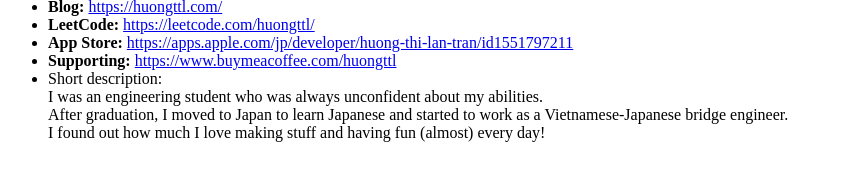
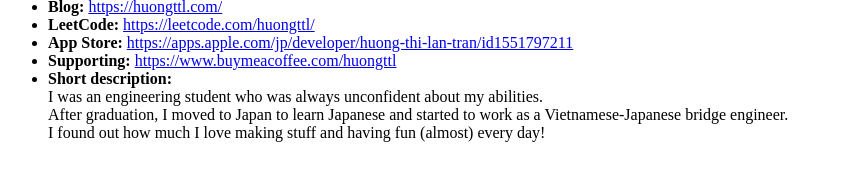
Before and after one commit to huongttl/huongttl.github.io, a plain HTML site: page index.html in a window 1280 px wide. Shown: the part 205-386 px from the top of the page, without its empty margins (0-843 px from the left). Drawn offline with Linux system fonts and the light colour scheme.

Commit message:
Fix typo About

```diff
--- a/index.html
+++ b/index.html
@@ -11,6 +11,6 @@
         <li><b>LeetCode: </b><a href="https://leetcode.com/huongttl/"target="_blank" rel="noopener noreferrer">https://leetcode.com/huongttl/</a></li>
         <li><b>App Store: </b><a href="https://apps.apple.com/jp/developer/huong-thi-lan-tran/id1551797211" target="_blank" rel="noopener noreferrer">https://apps.apple.com/jp/developer/huong-thi-lan-tran/id1551797211</a></li>
         <li><b>Supporting: </b><a href="https://www.buymeacoffee.com/huongttl" target="_blank" rel="noopener noreferrer">https://www.buymeacoffee.com/huongttl</a></li>
-        <li>Short description: <br>I was an engineering student who was always unconfident about my abilities. <br> After graduation, I moved to Japan to learn Japanese and started to work as a Vietnamese-Japanese bridge engineer. <br> I found out how much I love making stuff and having fun (almost) every day!</li>
+        <li><b>Short description: </b><br>I was an engineering student who was always unconfident about my abilities. <br> After graduation, I moved to Japan to learn Japanese and started to work as a Vietnamese-Japanese bridge engineer. <br> I found out how much I love making stuff and having fun (almost) every day!</li>
     </ul>
 </html>
```
